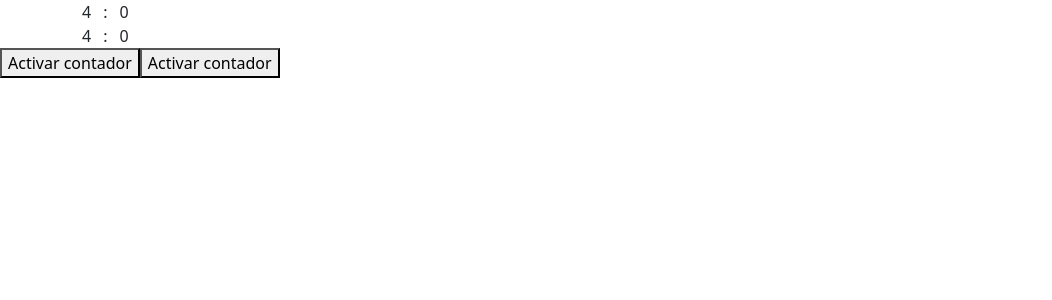
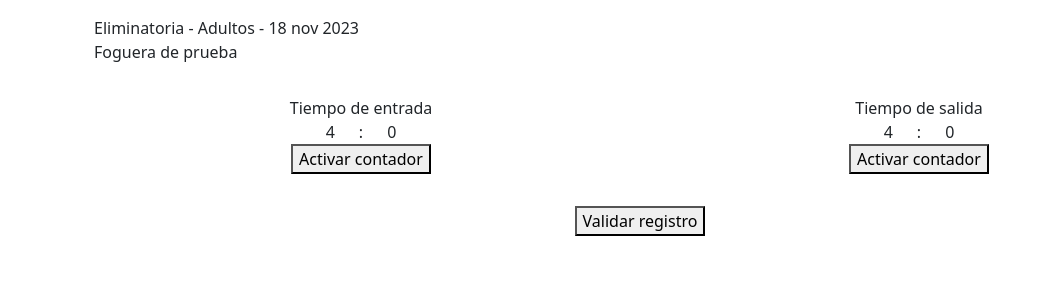
Before and after one commit to federaciodefogueres/contador-playbacks, an Angular app: page / in a window 1280 px wide. Shown: the top 300 px of the page, without its empty margins (0-1052 px from the left). Built offline with nearby package versions, Linux system fonts and the light colour scheme.

Commit message:
feat: timer page aligns ok

```diff
--- a/src/app/components/timer/timer.component.html
+++ b/src/app/components/timer/timer.component.html
@@ -1,9 +1,11 @@
-<div class="container">
-    <div class="row d-inline-flex">
+<div class="container p-0 d-flex justify-content-center">
+    <div class="row">
         <div class="col">
             {{timer.minutes}}
         </div>
-        :
+        <div class="col">
+            :
+        </div>
         <div class="col">
             {{timer.seconds}}
         </div>
--- a/src/app/pages/timer-page/timer-page.component.html
+++ b/src/app/pages/timer-page/timer-page.component.html
@@ -1,7 +1,45 @@
-<app-timer [timerId]="'entryTimer'"></app-timer>
-<app-timer [timerId]="'exitTimer'"></app-timer>
-<button (click)="changeEntryTimer({name: 'entryTimer', status: true})" *ngIf="!entryTimerStatus.status">Activar contador</button>
-<button (click)="changeEntryTimer({name: 'entryTimer', status: false})" *ngIf="entryTimerStatus.status">Parar contador</button>
+<div class="container">
 
-<button (click)="changeExitTimer({name: 'exitTimer', status: true})" *ngIf="!exitTimerStatus.status">Activar contador</button>
-<button (click)="changeExitTimer({name: 'exitTimer', status: false})" *ngIf="exitTimerStatus.status">Parar contador</button>
+    <div class="container py-3">
+        <div class="row">
+            <div class="col">
+                Eliminatoria - Adultos - 18 nov 2023
+            </div>
+        </div>
+        <div class="row">
+            <div class="col">
+                Foguera de prueba
+            </div>
+        </div>
+    </div>
+
+    <div class="container py-3">
+        <div class="row d-flex text-center">
+            <div class="col">Tiempo de entrada</div>
+            <div class="col">Tiempo de salida</div>
+        </div>
+        <div class="row justify-content-center">
+            <app-timer class="col" [timerId]="'entryTimer'"></app-timer>
+            <app-timer class="col" [timerId]="'exitTimer'"></app-timer>
+        </div>
+        <div class="row">
+            <div class="col d-flex justify-content-center">
+                <button (click)="changeEntryTimer({name: 'entryTimer', status: true})" *ngIf="!entryTimerStatus.status">Activar contador</button>
+                <button (click)="changeEntryTimer({name: 'entryTimer', status: false})" *ngIf="entryTimerStatus.status">Parar contador</button>
+            </div>
+            <div class="col d-flex justify-content-center">
+                <button (click)="changeExitTimer({name: 'exitTimer', status: true})" *ngIf="!exitTimerStatus.status">Activar contador</button>
+                <button (click)="changeExitTimer({name: 'exitTimer', status: false})" *ngIf="exitTimerStatus.status">Parar contador</button>
+            </div>
+        </div>
+    </div>
+
+    <div class="container py-3">
+        <div class="row">
+            <div class="col d-flex justify-content-center">
+                <button>Validar registro</button>
+            </div>
+        </div>
+    </div>
+
+</div>
--- /dev/null
+++ b/src/assets/literals/ca.json
@@ -0,0 +1,4 @@
+{
+    "ACTIVATE_TIMER": "Activar contador",
+    "STOP_TIMER": "Parar contador"
+}
```
